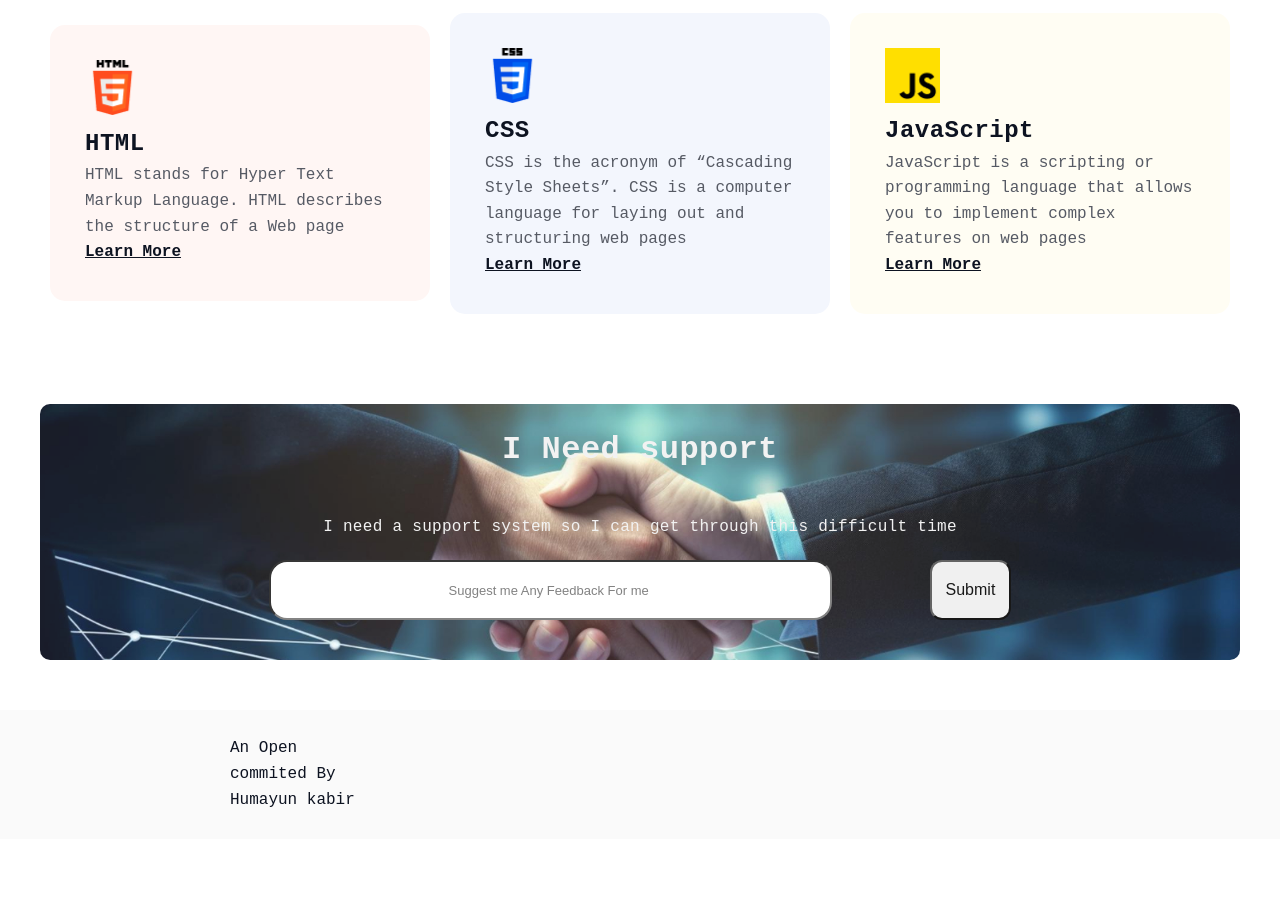
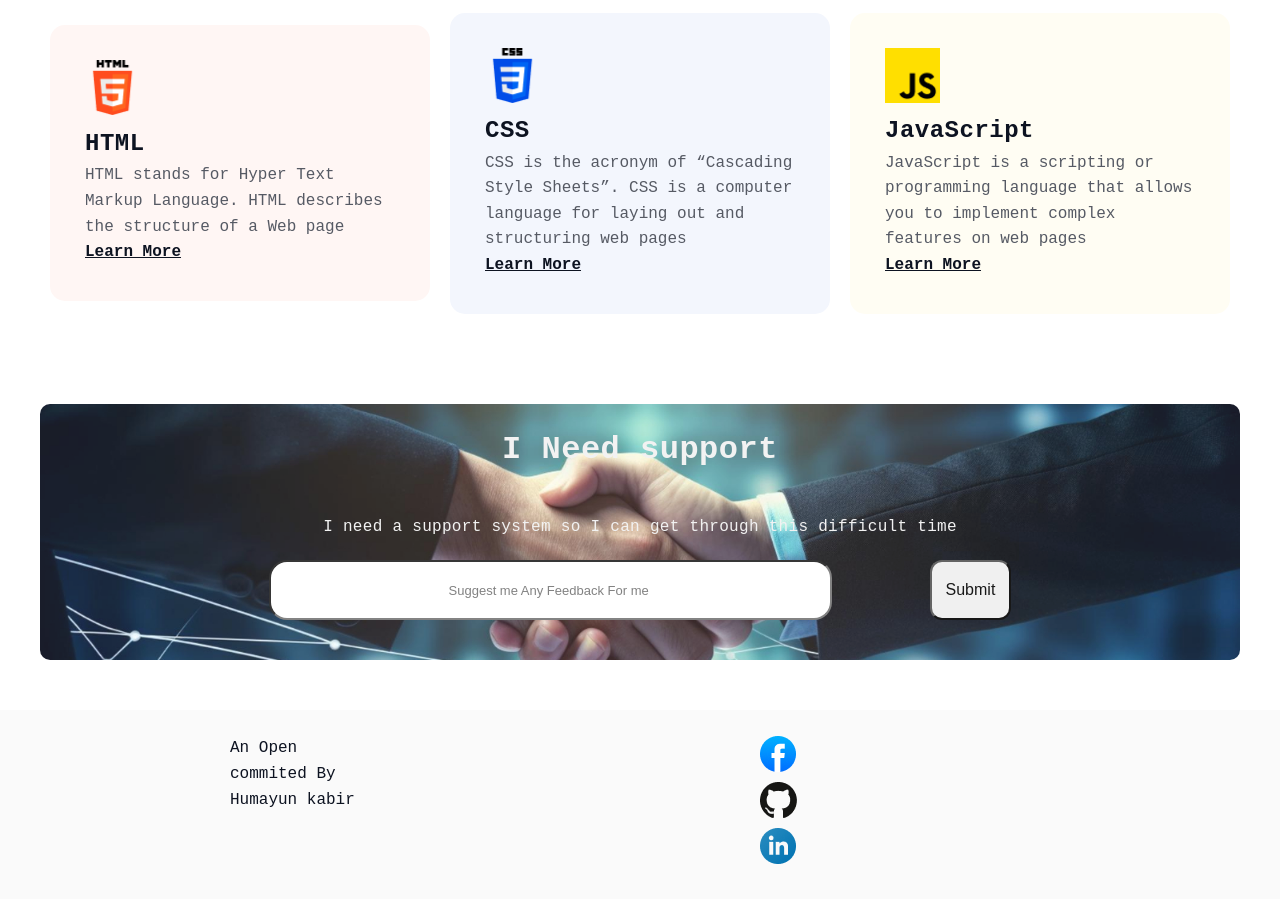
Before and after one commit to Humayundenju/program-assignment-1, a plain HTML site: page index.html in a window 1280 px wide. Shown: the part 3445-4344 px from the top of the page. Before the commit the page ends 4284 px from the top, so only its background shows below. Drawn offline with Linux system fonts and the light colour scheme; the site is published under a folder, as on GitHub Pages, so addresses that start at the root find nothing; a web font is replaced by a local one.

Commit message:
Update index.html

```diff
--- a/index.html
+++ b/index.html
@@ -172,9 +172,9 @@
         </div>
         <div class="footer-column1">
             <div>
-                <a href=""><img src="/assets/img/facebook.png" alt=""></a>
-                <a href=""><img src="/assets/img/github.png" alt=""></a>
-                <a href=""><img src="/assets/img/linkedin-icon 1.png" alt=""></a>
+                <a href=""><img src="assets/img/facebook.png" alt=""></a>
+                <a href=""><img src="assets/img/github.png" alt=""></a>
+                <a href=""><img src="assets/img/linkedin-icon 1.png" alt=""></a>
             </div>
         </div>
     </footer>
```
